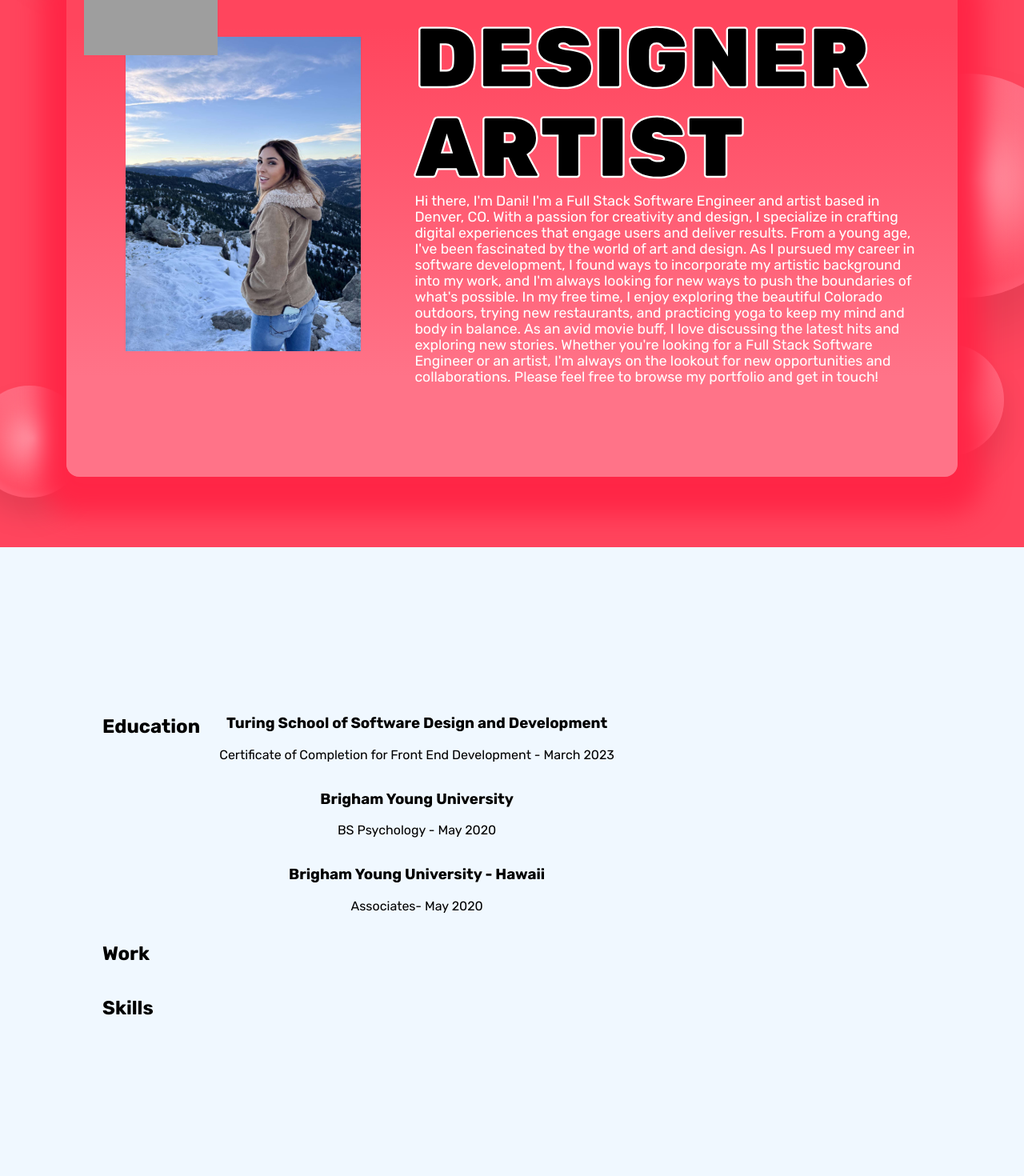
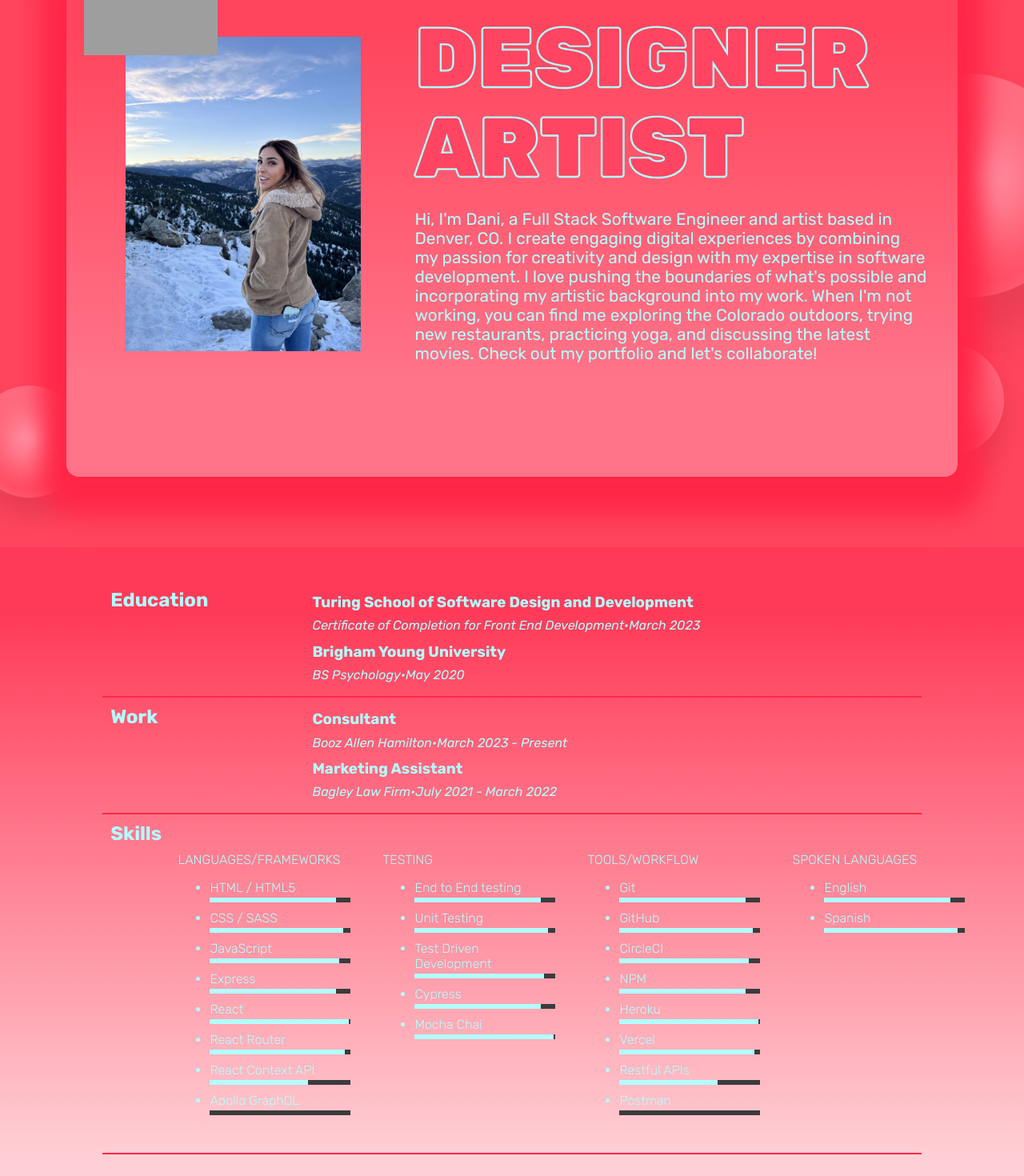
Before and after one commit to daniabee/dani-website, a React (Create React App) app: page / in a window 1280 px wide. Shown: the part 1140-2610 px from the top of the page at 80% size. Built offline with nearby package versions, Linux system fonts and the light colour scheme; grey boxes are pictures that could not be loaded; a web font is replaced by a local one.

Commit message:
add styling to the resume section

```diff
--- a/src/components/About/About.css
+++ b/src/components/About/About.css
@@ -63,15 +63,13 @@
   font-size: 8.3vw;
   text-align: left;
   width: 70vw;
-  /* color: rgba(255, 114, 135); */
-  -webkit-text-stroke: 0.15rem rgb(255, 255, 255);
+  color: rgb(255, 69, 97);
+  -webkit-text-stroke: 0.15rem rgb(178, 255, 255);
 }
 
 .paragraph {
-  margin: 0;
   width: 50vw;
-  font-weight: 400;
-  font-size: 1.1rem;
+  font-size: 1.3rem;
   text-align: left;
-  color: rgb(255, 255, 255);
+  color: rgb(178, 255, 255);
 }
--- a/src/components/About/About.js
+++ b/src/components/About/About.js
@@ -15,20 +15,14 @@ const About = ({ about }) => {
           <h2 className="bioTitle">DESIGNER</h2>
           <h2 className="bioTitle">ARTIST</h2>
           <p className="paragraph">
-            Hi there, I'm Dani! I'm a Full Stack Software Engineer and artist
-            based in Denver, CO. With a passion for creativity and design, I
-            specialize in crafting digital experiences that engage users and
-            deliver results. From a young age, I've been fascinated by the world
-            of art and design. As I pursued my career in software development, I
-            found ways to incorporate my artistic background into my work, and
-            I'm always looking for new ways to push the boundaries of what's
-            possible. In my free time, I enjoy exploring the beautiful Colorado
-            outdoors, trying new restaurants, and practicing yoga to keep my
-            mind and body in balance. As an avid movie buff, I love discussing
-            the latest hits and exploring new stories. Whether you're looking
-            for a Full Stack Software Engineer or an artist, I'm always on the
-            lookout for new opportunities and collaborations. Please feel free
-            to browse my portfolio and get in touch!
+            Hi, I'm Dani, a Full Stack Software Engineer and artist based in
+            Denver, CO. I create engaging digital experiences by combining my
+            passion for creativity and design with my expertise in software
+            development. I love pushing the boundaries of what's possible and
+            incorporating my artistic background into my work. When I'm not
+            working, you can find me exploring the Colorado outdoors, trying new
+            restaurants, practicing yoga, and discussing the latest movies.
+            Check out my portfolio and let's collaborate!
           </p>
         </div>
       </div>
--- a/src/components/Hero/Hero.css
+++ b/src/components/Hero/Hero.css
@@ -34,7 +34,7 @@
   margin-left: 5%;
   margin-top: 0;
   margin-bottom: 0;
-  color: rgb(240, 248, 255);
+  color: rgb(178, 255, 255);
   font-size: 7.5em;
 }
 
@@ -52,7 +52,7 @@
 }
 
 .content h2 {
-  color: #fff;
+  color: rgb(178, 255, 255);
   font-size: 7.5em;
   position: absolute;
   transform: translate(-50%, -50%);
@@ -60,7 +60,7 @@
 
 .content h2:nth-child(1) {
   color: transparent;
-  -webkit-text-stroke: 0.15rem rgb(240, 248, 255);
+  -webkit-text-stroke: 0.15rem rgb(178, 255, 255);
 }
 
 @keyframes animate {
--- a/src/components/Icons/Icons.css
+++ b/src/components/Icons/Icons.css
@@ -14,5 +14,5 @@
 }
 
 .item:hover {
-  color: #66ccff;
+  color: rgb(102, 110, 255);
 }
--- a/src/components/NavBar/NavBar.css
+++ b/src/components/NavBar/NavBar.css
@@ -11,7 +11,7 @@
 }
 
 .link {
-  color: aliceblue;
+  color: rgb(178, 255, 255);
   text-decoration: none;
   display: inline;
   padding: 2rem 2rem;
@@ -21,7 +21,7 @@
 }
 
 .link:hover {
-  color: rgb(102, 204, 255);
+  color: rgb(102, 110, 255);
 }
 
 /* scroll to top button */
@@ -36,7 +36,7 @@
   width: 40px;
   border-radius: 50%;
   border: 2px solid #333;
-  background-color: #fff;
+  background-color: rgb(178, 255, 255);
   color: #333;
   cursor: pointer;
 }
@@ -44,8 +44,8 @@
 .top-btn-style:hover {
   animation: none;
   background-color: #333;
-  color: #fff;
-  border: 2px solid #fff;
+  color: rgb(178, 255, 255);
+  border: 2px solid rgb(178, 255, 255);
 }
 
 .socials {
--- a/src/components/Resume/Resume.css
+++ b/src/components/Resume/Resume.css
@@ -4,28 +4,153 @@
   align-items: center;
   flex-direction: column;
   height: 100vh;
-  background-color: aliceblue;
+  width: 100vw;
+  background-image: linear-gradient(
+    rgb(255, 58, 88) 10%,
+    rgb(255, 207, 213) 95%
+  );
+  color: rgb(178, 255, 255);
 }
 
 .infoContainer {
   width: 80vw;
   display: flex;
+  justify-content: center;
   flex-direction: column;
 }
 
 .heading {
+  margin: 0;
   align-self: flex-start;
+  text-align: left;
+}
+
+.exHeading {
+  width: fit-content;
+  padding-bottom: 0.3%;
+  margin: 0;
+}
+
+.description {
+  margin: 0;
+  margin-top: 1%;
+  font-style: italic;
 }
 
 .experience {
-  width: 50vw;
+  padding: 1%;
   display: flex;
   flex-direction: row;
   justify-content: space-between;
   align-items: center;
+  border-bottom: 2px solid rgb(255, 38, 70);
+  padding-right: 10vw;
 }
 
-.education {
+.items {
+  width: 50vw;
   display: flex;
   flex-direction: column;
+  text-align: left;
 }
+
+.resumeItem {
+  margin: 1%;
+}
+
+.bar1 {
+  height: 2vh;
+  width: 10vw;
+  background-color: aqua;
+  border-radius: 2em;
+}
+
+.tables {
+  display: flex;
+  justify-content: space-between;
+  width: 80vw;
+}
+
+.clearfix::after,
+.clearfix::before {
+  content: " ";
+  display: table;
+}
+
+.clearfix::after {
+  clear: both;
+}
+
+.section-wrapper {
+  width: 30vw;
+  float: left;
+  text-align: left;
+  color: rgb(178, 255, 255);
+  font-weight: 300;
+  margin: 2%;
+}
+
+.section-wrapper h3.section-title {
+  color: aqua;
+  text-align: left;
+  text-transform: uppercase;
+  font-size: 1.2em;
+  margin-bottom: 20px;
+  margin-top: 0;
+  font-weight: 400;
+}
+.section-wrapper .skill-percentage {
+  margin-bottom: 10px;
+  position: relative;
+}
+.section-wrapper .skill-percentage::after {
+  content: "";
+  width: 100%;
+  height: 6px;
+  background: rgb(59, 59, 59);
+  display: block;
+  margin-top: 3px;
+}
+.section-wrapper .skill-percentage::before {
+  content: "";
+  height: 6px;
+  background: rgb(178, 255, 255);
+  position: absolute;
+  margin-top: 3px;
+  bottom: 0;
+}
+.section-wrapper .skill-percentage:nth-child(1)::before {
+  width: 90%;
+  -webkit-animation: skill_1 0.6s ease;
+  animation: skill_1 0.6s ease;
+}
+.section-wrapper .skill-percentage:nth-child(2)::before {
+  width: 95%;
+  -webkit-animation: skill_2 0.6s ease;
+  animation: skill_2 0.6s ease;
+}
+.section-wrapper .skill-percentage:nth-child(3)::before {
+  width: 92%;
+  -webkit-animation: skill_3 0.6s ease;
+  animation: skill_3 0.6s ease;
+}
+.section-wrapper .skill-percentage:nth-child(4)::before {
+  width: 90%;
+  -webkit-animation: skill_4 0.6s ease;
+  animation: skill_4 0.6s ease;
+}
+.section-wrapper .skill-percentage:nth-child(5)::before {
+  width: 99%;
+  -webkit-animation: skill_5 0.6s ease;
+  animation: skill_5 0.6s ease;
+}
+.section-wrapper .skill-percentage:nth-child(6)::before {
+  width: 96%;
+  -webkit-animation: skill_6 0.6s ease;
+  animation: skill_6 0.6s ease;
+}
+.section-wrapper .skill-percentage:nth-child(7)::before {
+  width: 70%;
+  -webkit-animation: skill_6 0.6s ease;
+  animation: skill_6 0.6s ease;
+}
--- a/src/components/Resume/Resume.js
+++ b/src/components/Resume/Resume.js
@@ -6,32 +6,101 @@ const Resume = ({ resume }) => {
       <div className="infoContainer">
         <div className="experience">
           <h2 className="heading">Education</h2>
-          <div className="education">
-            <div>
-              <h3>Turing School of Software Design and Development</h3>
-              <p>
-                Certificate of Completion for Front End Development - March 2023
+          <div className="items">
+            <div className="resumeItem">
+              <h3 className="exHeading">
+                Turing School of Software Design and Development
+              </h3>
+              <p className="description">
+                Certificate of Completion for Front End Development{" "}
+                <span> • </span> March 2023
               </p>
             </div>
-            <div>
-              <h3>Brigham Young University</h3>
-              <p>BS Psychology - May 2020</p>
-            </div>
-            <div>
-              <h3>Brigham Young University - Hawaii</h3>
-              <p>Associates- May 2020</p>
+            <div className="resumeItem">
+              <h3 className="exHeading">Brigham Young University</h3>
+              <p className="description">
+                BS Psychology <span> • </span> May 2020
+              </p>
             </div>
           </div>
         </div>
         <div className="experience">
           <h2 className="heading">Work</h2>
+          <div className="items">
+            <div className="resumeItem">
+              <h3 className="exHeading">Consultant</h3>
+              <p className="description">
+                Booz Allen Hamilton <span>•</span> March 2023 - Present
+              </p>
+            </div>
+            <div className="resumeItem">
+              <h3 className="exHeading">Marketing Assistant</h3>
+              <p className="description">
+                Bagley Law Firm <span>•</span> July 2021 - March 2022
+              </p>
+            </div>
+          </div>
         </div>
         <div className="experience">
           <h2 className="heading">Skills</h2>
+          <div className="tables">
+            <div className="section-wrapper clearfix">
+              <p>LANGUAGES/FRAMEWORKS</p>
+              <ul style={{ liststyle: "none" }}>
+                <li className="skill-percentage">HTML / HTML5</li>
+                <li className="skill-percentage">CSS / SASS</li>
+                <li className="skill-percentage">JavaScript</li>
+                <li className="skill-percentage">Express</li>
+                <li className="skill-percentage">React</li>
+                <li className="skill-percentage">React Router</li>
+                <li className="skill-percentage">React Context API</li>
+                <li className="skill-percentage">Apollo GraphQL</li>
+              </ul>
+            </div>
+            <div className="section-wrapper clearfix">
+              <p>TESTING</p>
+              <ul style={{ liststyle: "none" }}>
+                <li className="skill-percentage">End to End testing</li>
+                <li className="skill-percentage">Unit Testing</li>
+                <li className="skill-percentage">Test Driven Development</li>
+                <li className="skill-percentage">Cypress</li>
+                <li className="skill-percentage">Mocha Chai</li>
+              </ul>
+            </div>
+            <div className="section-wrapper clearfix">
+              <p>TOOLS/WORKFLOW</p>
+              <ul style={{ liststyle: "none" }}>
+                <li className="skill-percentage">Git</li>
+                <li className="skill-percentage">GitHub</li>
+                <li className="skill-percentage">CircleCI</li>
+                <li className="skill-percentage">NPM</li>
+                <li className="skill-percentage">Heroku</li>
+                <li className="skill-percentage">Vercel</li>
+                <li className="skill-percentage">Restful APIs</li>
+                <li className="skill-percentage">Postman</li>
+              </ul>
+            </div>
+            <div className="section-wrapper clearfix">
+              <p>SPOKEN LANGUAGES</p>
+              <ul style={{ liststyle: "none" }}>
+                <li className="skill-percentage">English</li>
+                <li className="skill-percentage">Spanish</li>
+              </ul>
+            </div>
+          </div>
         </div>
       </div>
     </div>
   );
 };
 
+// LANGUAGES/FRAMEWORKS:
+// 	JavaScript | CSS | HTML | React | React Router | React Context API | Express | Apollo GraphQL
+// TESTING:
+// 	End to End testing | Unit Testing | Test Driven Development | Cypress | Mocha Chai
+// TOOLS/WORKFLOW:
+// 	Git | GitHub | CircleC | NPM | Heroku | Vercel | Restful APIs | Postman
+// SPOKEN LANGUAGES:
+// 	English | Spanish
+
 export default Resume;
```
